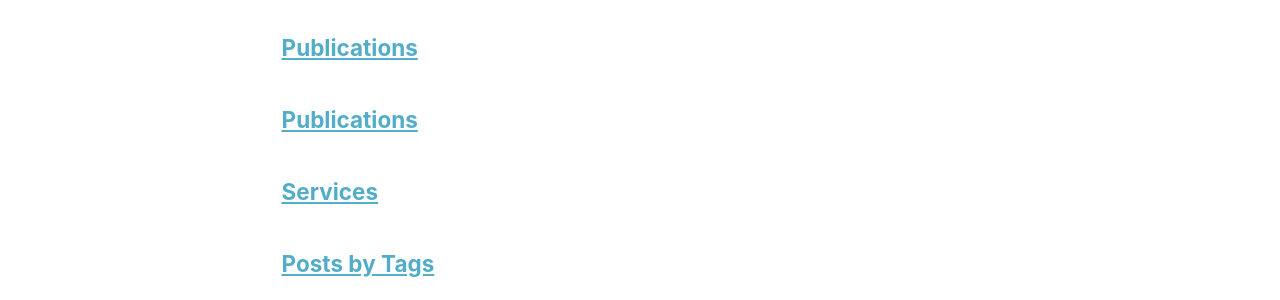
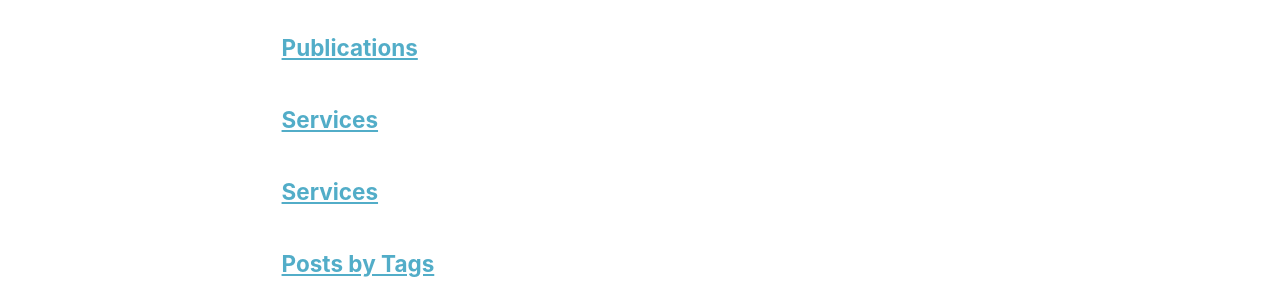
Before and after one commit to KaziAmitHasan/kaziamithasan.github.io, a Jekyll site: the page built from _pages/page-archive.html, in a window 1280 px wide. Shown: the part 1012-1312 px from the top of the page. Built offline with Jekyll 4.4.1, drawn with Linux system fonts in a browser that asks for light colours.

Commit message:
info updated

```diff
--- a/_pages/services.md
+++ b/_pages/services.md
@@ -1,7 +1,7 @@
 ---
-layout: archive
-title: "Publications"
-permalink: /publications/
+
+title: "Services"
+permalink: /services/
 author_profile: true
 ---
 
```
